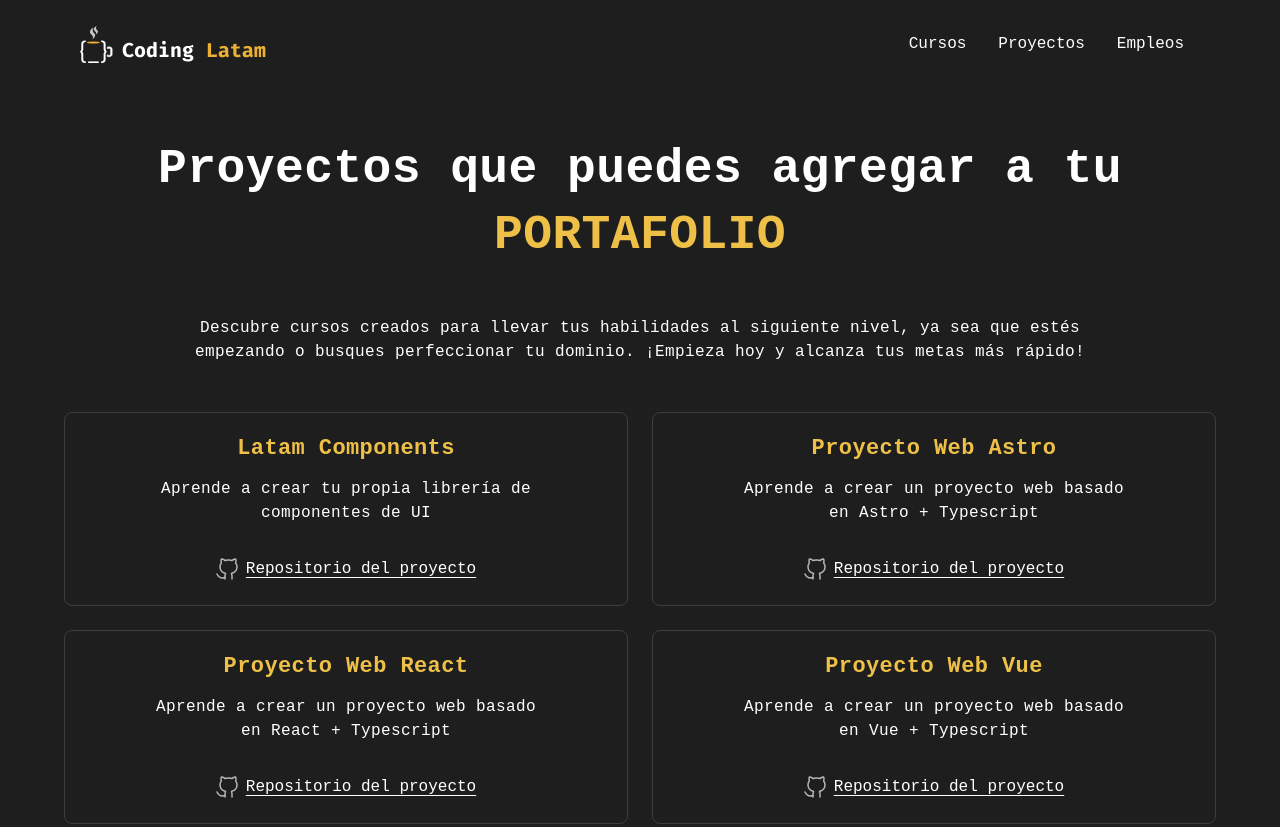
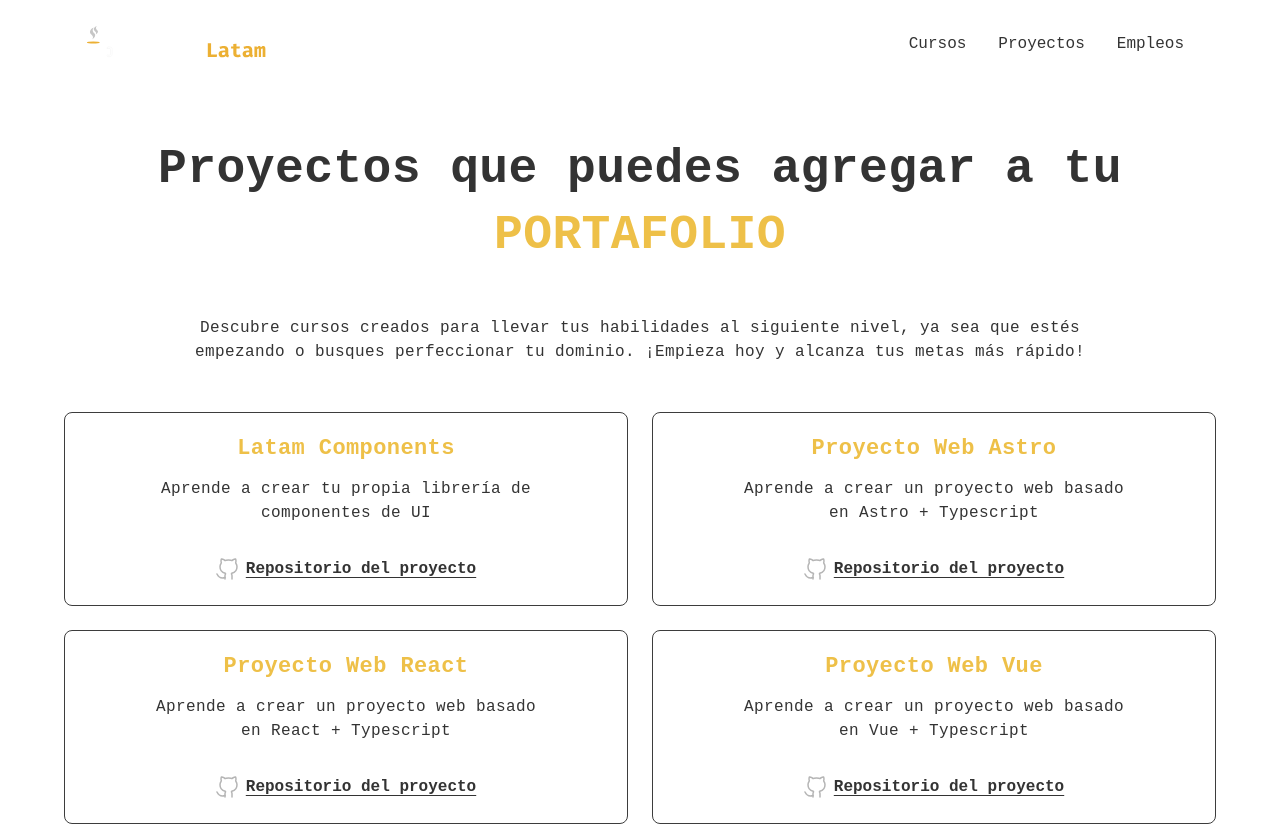
Before and after one commit to angelolev/codinglatam, an Astro site: page /proyectos in a window 1280 px wide. Shown: the top 827 px of the page. Built offline with nearby package versions, Linux system fonts and the light colour scheme; Astro itself is replaced by a stand-in of ours.

Commit message:
feat: add light and dark mode

```diff
--- a/src/components/CourseCard.astro
+++ b/src/components/CourseCard.astro
@@ -7,7 +7,7 @@
 ---
 
 <article
-  class="flex flex-wrap border border-black-border rounded-lg pb-6 content-between relative"
+  class="flex flex-wrap dark:border dark:border-black-border rounded-lg pb-6 content-between relative shadow-xl"
 >
   {
     !available ? (
--- a/src/components/Hero.astro
+++ b/src/components/Hero.astro
@@ -6,13 +6,13 @@ import Link from "./Link.astro";
   class="hero flex flex-col gap-6 md:gap-8 py-32 px-6 md:text-center md:py-80"
 >
   <h1
-    class="text-4xl text-white font-bold md:max-w-3xl md:mx-auto md:text-6xl lg:max-w-8xl"
+    class="text-4xl text-black/80 dark:text-white font-bold md:max-w-3xl md:mx-auto md:text-6xl lg:max-w-8xl"
   >
     Unidos por el código, <span class="text-primary-300"
       >juntos en cada error</span
     >
   </h1>
-  <p class="text-light-gray text-base md:text-xl">
+  <p class="text-black dark:text-light-gray text-base md:text-xl">
     Aprende y comparte conocimiento con otros devs de la industria
   </p>
   <!-- <div class="actions mt-4 flex gap-x-4 justify-center">
--- a/src/components/Link.astro
+++ b/src/components/Link.astro
@@ -8,7 +8,9 @@ interface Props {
 const { href, variant, target = "_self" } = Astro.props;
 
 const buttonClasses =
-  variant === "fill" ? "bg-primary-400 text-black" : "text-white";
+  variant === "fill"
+    ? "bg-primary-400 text-black"
+    : "text-black/80 dark:text-white";
 
 const buttonBorder = variant === "none" ? "" : "p-3 border border-light-gray";
 ---
--- a/src/components/ProjectCard.astro
+++ b/src/components/ProjectCard.astro
@@ -13,8 +13,10 @@ const { title, description, repository } = data;
   <div class="repo flex gap-2 items-center justify-center">
     <Image src={githubLogo} alt="Github" />
 
-    <a target="_blank" class="underline underline-offset-4" href={repository}
-      >Repositorio del proyecto</a
+    <a
+      target="_blank"
+      class="text-black/80 dark:text-white font-semibold underline underline-offset-4"
+      href={repository}>Repositorio del proyecto</a
     >
   </div>
 </article>
--- a/src/islands/Nav.tsx
+++ b/src/islands/Nav.tsx
@@ -1,4 +1,4 @@
-import { useState } from 'react';
+import { useState } from "react";
 import logoDark from "../assets/logo.svg";
 import burguer from "../assets/burguer.svg";
 
@@ -10,7 +10,7 @@ const Nav = () => {
   };
 
   return (
-    <nav className="flex justify-between items-center px-4 py-2 w-full bg-light-black relative max-w-6xl mx-auto">
+    <nav className="flex justify-between items-center px-4 py-2 w-full bg-white dark:bg-light-black fixed z-50 md:static max-w-6xl mx-auto">
       <div className="left">
         <a href="/" className="block">
           <img src={logoDark.src} alt="Logo" />
@@ -18,18 +18,43 @@ const Nav = () => {
       </div>
 
       <div className="right">
-
-        <img src={burguer.src} onClick={toggleMenu} className="md:hidden" alt="Logo" />
+        <img
+          src={burguer.src}
+          onClick={toggleMenu}
+          className="md:hidden"
+          alt="Logo"
+        />
 
         <ul
           id="nav-links"
           className={`${
-            isOpen ? 'flex' : 'hidden'
-          } flex-col justify-center items-center bg-black-border py-6 px-4 gap-6 absolute top-12 left-0 w-full z-20 md:flex md:static md:flex-row md:bg-transparent md:w-auto md:gap-8`}
+            isOpen ? "flex" : "hidden"
+          } flex-col justify-center items-center bg-primary-300  py-6 px-4 gap-6 top-12 left-0 w-full  md:flex md:static md:flex-row md:bg-transparent md:w-auto md:gap-8 fixed min-h-dvh md:min-h-0`}
         >
-          <li><a href="/cursos" className="text-white hover:underline">Cursos</a></li>
-          <li><a href="/proyectos" className="text-white hover:underline">Proyectos</a></li>
-          <li><a href="/empleos" className="text-white hover:underline">Empleos</a></li>
+          <li>
+            <a
+              href="/cursos"
+              className="text-black/80 dark:text-white hover:underline"
+            >
+              Cursos
+            </a>
+          </li>
+          <li>
+            <a
+              href="/proyectos"
+              className="text-black/80 dark:text-white hover:underline"
+            >
+              Proyectos
+            </a>
+          </li>
+          <li>
+            <a
+              href="/empleos"
+              className="text-black/80 dark:text-white hover:underline"
+            >
+              Empleos
+            </a>
+          </li>
         </ul>
       </div>
     </nav>
--- a/src/layouts/Layout.astro
+++ b/src/layouts/Layout.astro
@@ -27,7 +27,7 @@ const { title, description } = Astro.props;
     <ViewTransitions />
     <Opengraph title={title} description={description} image="{image}" />
   </head>
-  <body>
+  <body class="bg-white dark:bg-light-black">
     <Nav client:load />
     <slot />
     <Footer />
--- a/src/styles/globals.css
+++ b/src/styles/globals.css
@@ -2,28 +2,24 @@
   interpolate-size: allow-keywords;
 }
 
-body {
-  @apply bg-light-black;
-}
-
 h1 {
-  @apply text-[32px] leading-6 tracking-[0.4px] md:text-5xl font-bold;
+  @apply text-black/80 dark:text-white text-[32px] leading-6 tracking-[0.4px] md:text-5xl font-bold;
 }
 
 h2 {
-  @apply text-2xl leading-6 tracking-[0.4px] md:text-4xl font-bold;
+  @apply text-black/80 dark:text-white text-2xl leading-6 tracking-[0.4px] md:text-4xl font-bold;
 }
 
 h3 {
-  @apply text-xl leading-6 tracking-[0.4px] md:text-[22px] font-bold;
+  @apply text-black/80 dark:text-white text-xl leading-6 tracking-[0.4px] md:text-[22px] font-bold;
 }
 
 h4 {
-  @apply text-xl leading-6 font-bold mb-2;
+  @apply text-black/80 dark:text-white text-xl leading-6 font-bold mb-2;
 }
 
 p {
-  @apply text-[14px] leading-6 tracking-[0.4px] md:text-base;
+  @apply text-black/80 dark:text-white text-[14px] leading-6 tracking-[0.4px] md:text-base;
 }
 
 details {
--- a/tailwind.config.mjs
+++ b/tailwind.config.mjs
@@ -1,6 +1,7 @@
 /** @type {import('tailwindcss').Config} */
 export default {
   content: ["./src/**/*.{astro,html,js,jsx,md,mdx,svelte,ts,tsx,vue}"],
+  darkMode: "media",
   safelist: [
     "bg-sky-500",
     "bg-hero-react",
```
